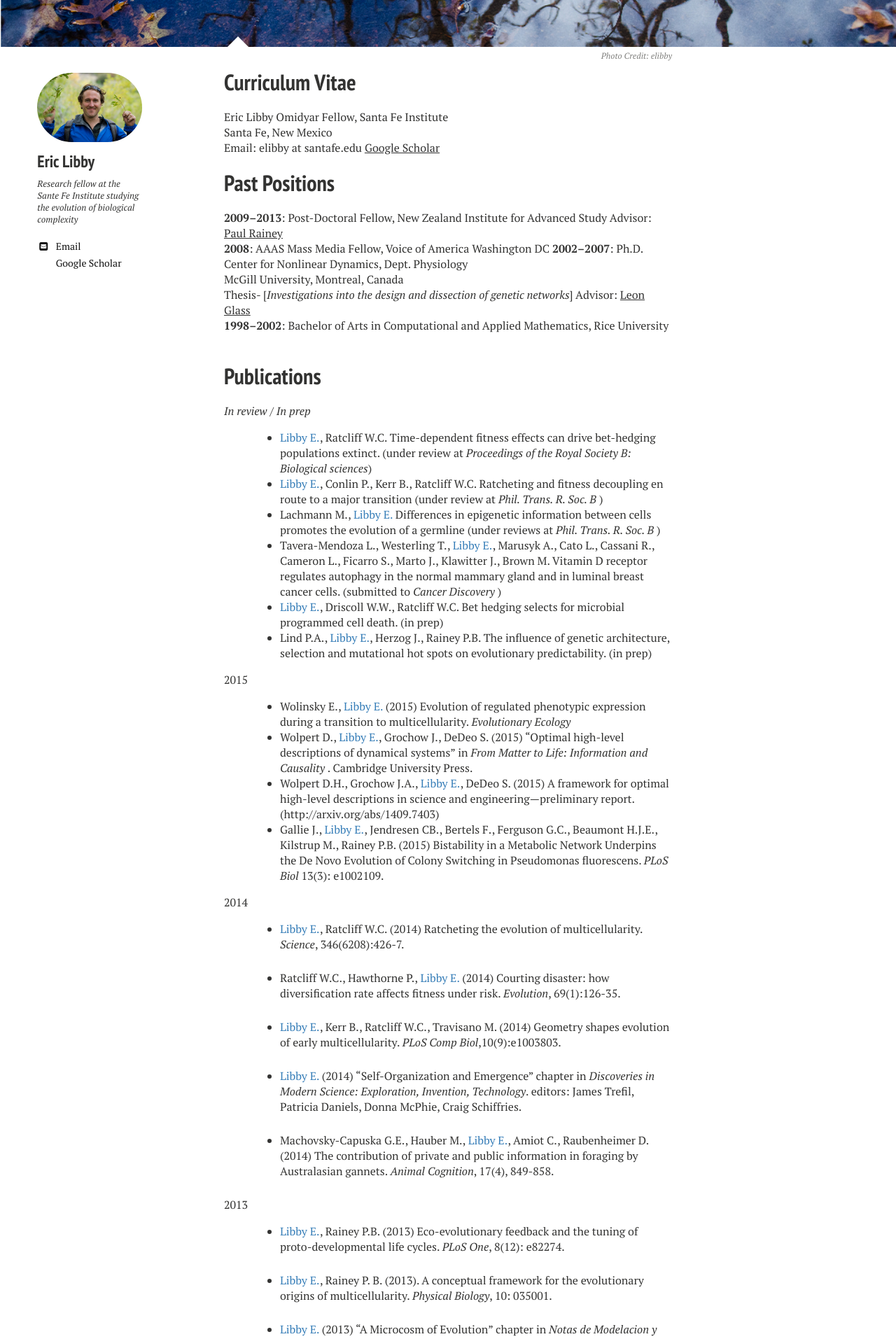
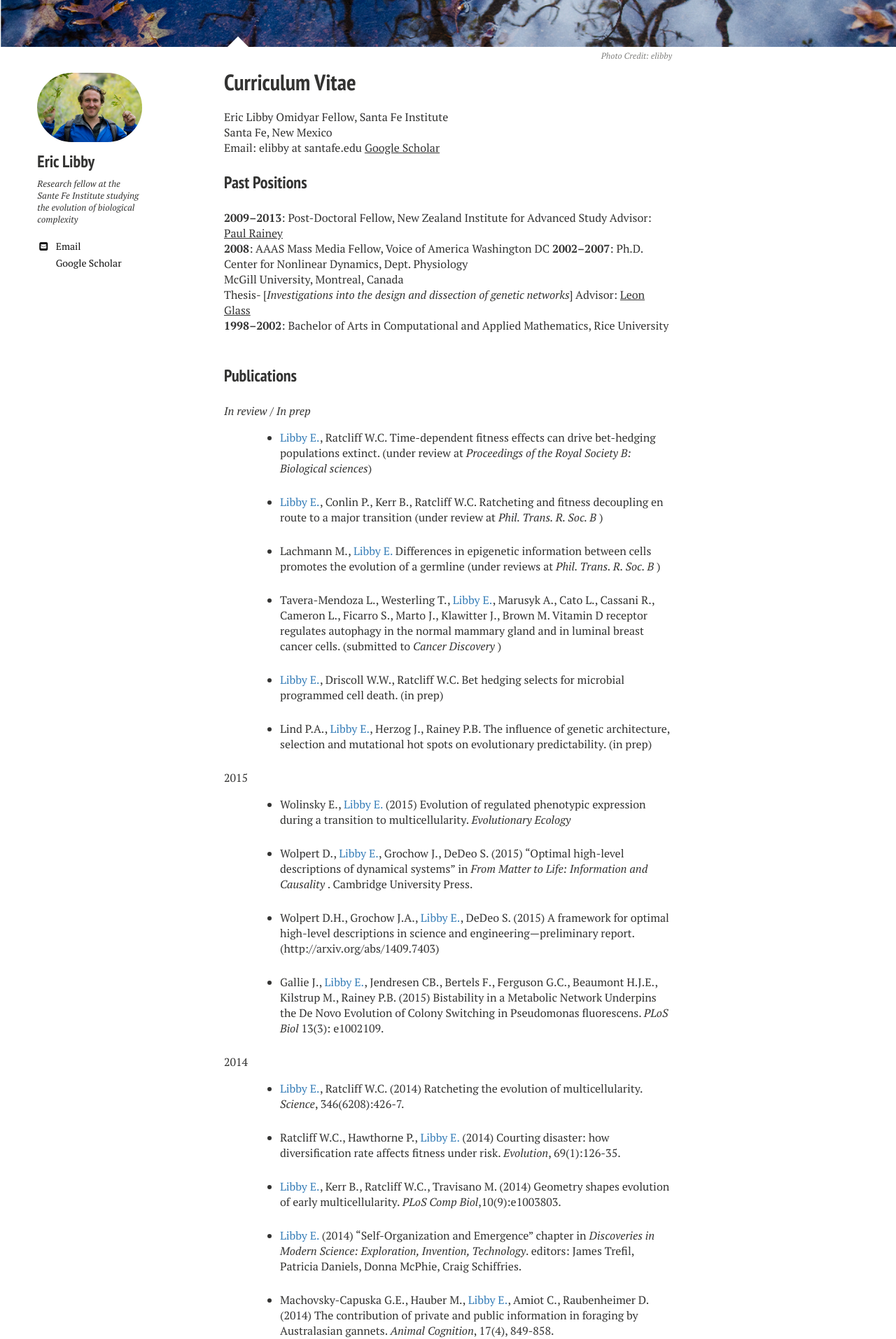
Before and after one commit to ericlibby/oldweb, a Jekyll site: the page built from p_publications/index.md, in a window 1280 px wide. Shown: the part 337-2250 px from the top of the page at 70% size. Built offline with Jekyll 4.4.1, drawn with Linux system fonts in a browser that asks for light colours; nearby versions of some CDN libraries.

Commit message:
format pubs page

```diff
--- a/p_publications/index.md
+++ b/p_publications/index.md
@@ -17,8 +17,7 @@ Email: elibby at santafe.edu
 
 
 
-Past Positions
-=========
+### Past Positions
 **2009--2013**: Post-Doctoral Fellow, New Zealand Institute for Advanced Study
 	Advisor: [Paul Rainey](http://evolution.massey.ac.nz)
 **2008**: AAAS Mass Media Fellow, Voice of America
@@ -31,20 +30,27 @@ Past Positions
 
 <br>
 
-Publications
-=========
+### Publications
 *In review / In prep*
 :	* <span style="color:#377EB8;"> Libby E.</span>,  Ratcliff W.C. Time-dependent fitness effects can drive bet-hedging populations extinct. (under review at <I> Proceedings of the Royal Society B: Biological sciences</I>)
+
 	* <span style="color:#377EB8;"> Libby E.</span>, Conlin P., Kerr B., Ratcliff W.C. Ratcheting and fitness decoupling en route to a major transition (under review at <I> Phil. Trans. R. Soc. B </I>)
+
 	* Lachmann M., <span style="color:#377EB8;"> Libby E.</span> Differences in epigenetic information between cells promotes the evolution of a germline (under reviews at <I> Phil. Trans. R. Soc. B </I>)
+
 	* Tavera-Mendoza L., Westerling T., <span style="color:#377EB8;"> Libby E.</span>, Marusyk A., Cato L., Cassani R., Cameron L., Ficarro S., Marto J., Klawitter J., Brown M. Vitamin D receptor regulates autophagy in the normal mammary gland and in luminal breast cancer cells. (submitted to <I> Cancer Discovery </I>)
+
 	* <span style="color:#377EB8;"> Libby E.</span>, Driscoll W.W., Ratcliff W.C. Bet hedging selects for microbial programmed cell death. (in prep)
+
 	* Lind P.A., <span style="color:#377EB8;"> Libby E.</span>, Herzog J., Rainey P.B. The influence of genetic architecture, selection and mutational hot spots on evolutionary predictability. (in prep)
 
 2015
 :	* Wolinsky E., <span style="color:#377EB8;"> Libby E.</span> (2015) Evolution of regulated phenotypic expression during a transition to multicellularity. <I> Evolutionary Ecology </I>
+
 	* Wolpert D., <span style="color:#377EB8;"> Libby E.</span>, Grochow J., DeDeo S. (2015) "Optimal high-level descriptions of dynamical systems" in <I> From Matter to Life: Information and Causality </I>. Cambridge University Press.
+
 	* Wolpert D.H., Grochow J.A., <span style="color:#377EB8;"> Libby E.</span>, DeDeo S. (2015) A framework for optimal high-level descriptions in science and engineering---preliminary report. (http://arxiv.org/abs/1409.7403)
+
 	* Gallie J., <span style="color:#377EB8;"> Libby E.</span>, Jendresen CB., Bertels F., Ferguson G.C., Beaumont H.J.E., Kilstrup M.,  Rainey P.B. (2015) Bistability in a Metabolic Network Underpins the De Novo Evolution of Colony Switching in Pseudomonas fluorescens. <I> PLoS Biol </I> 13(3): e1002109.
 
 
```
